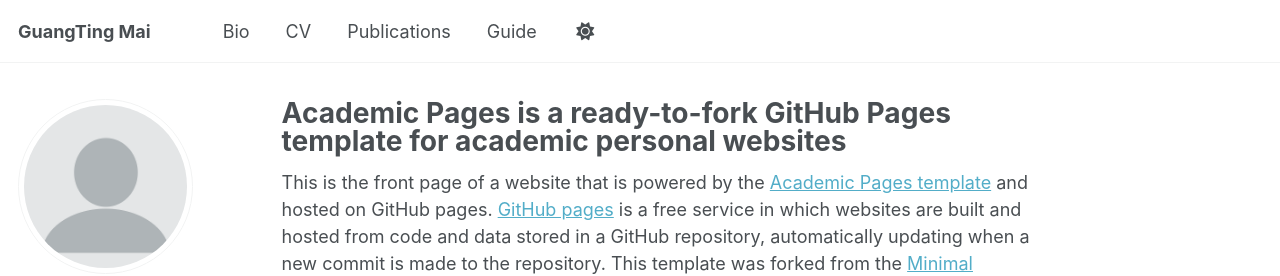
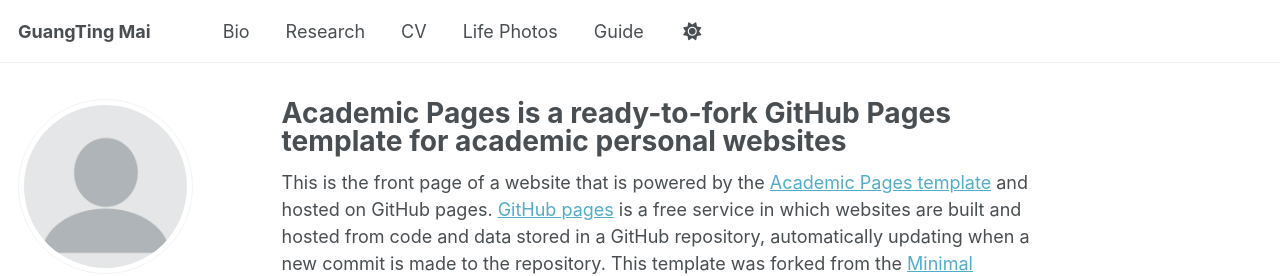
Before and after one commit to guangtingmai/guangtingmai.github.io, a Jekyll site: the page built from _pages/readme.md, in a window 1280 px wide. Shown: the top 276 px of the page. Built offline with Jekyll 4.4.1, drawn with Linux system fonts in a browser that asks for light colours; some web fonts are replaced.

Commit message:
Update navigation.yml

```diff
--- a/_data/navigation.yml
+++ b/_data/navigation.yml
@@ -25,11 +25,16 @@ main:
   - title: "Bio"
     url: /bio/
 
+  - title: "Research"
+    url: /publications/
+
   - title: "CV"
     url: /cv/
 
-  - title: "Publications"
-    url: /publications/
+  - title: "Life Photos"
+    url: /lifephotos/
+
+
 
   # - title: "CV"
   #   url: /cv-json/
```
